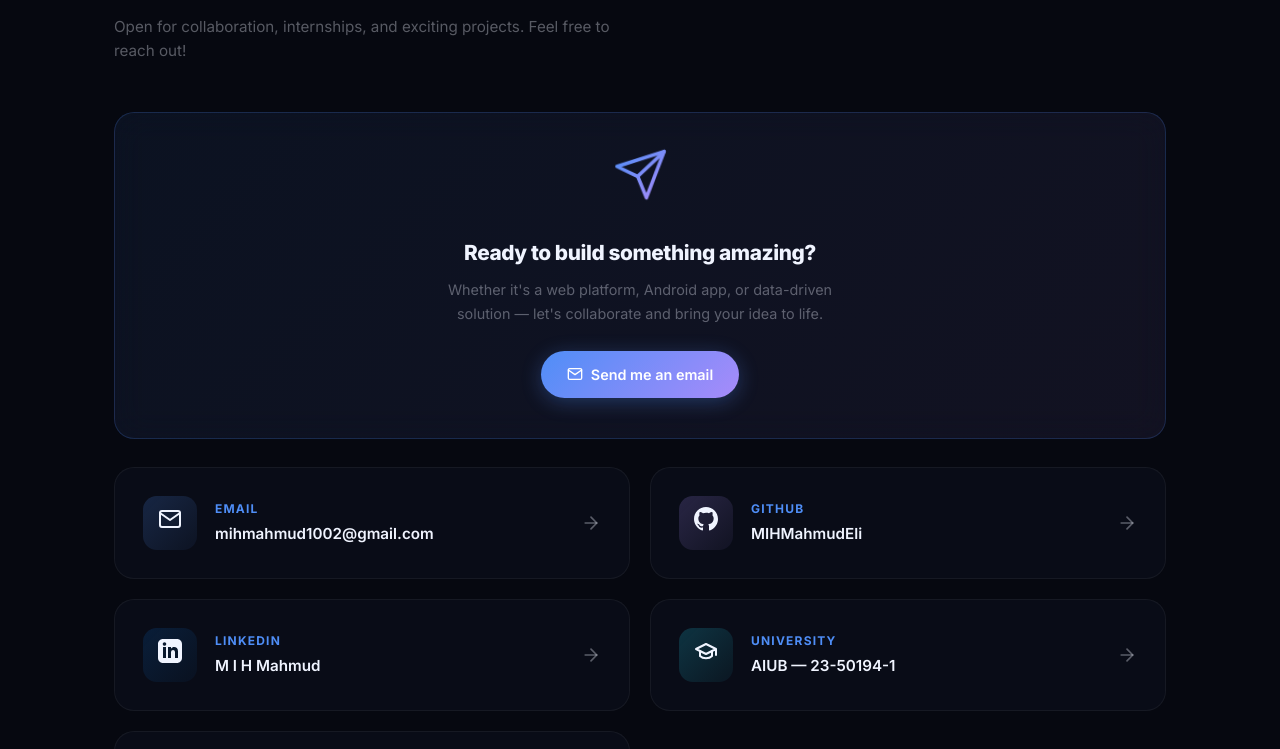
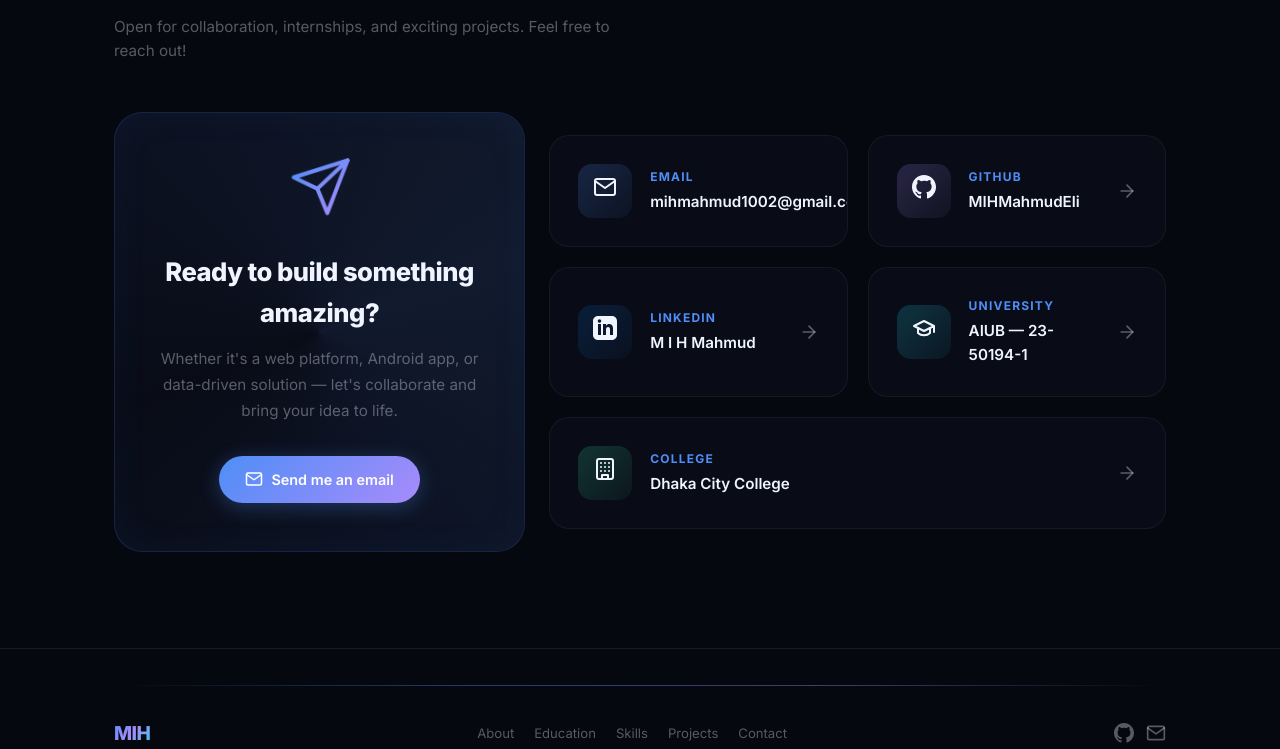
Before and after one commit to MIHMahmudEli/Portfolio, a Next.js app: page / in a window 1280 px wide. Shown: the part 5995-6744 px from the top of the page. Built offline with nearby package versions, Linux system fonts and the light colour scheme.

Commit message:
Revamp Contact section with Bento grid layout and rotating spotlight animation

```diff
--- a/app/components/Contact.tsx
+++ b/app/components/Contact.tsx
@@ -79,20 +79,14 @@ export default function Contact() {
           </p>
         </div>
 
+        <div className="contact-bento-grid">
           {/* Spotlight CTA */}
           <div
-          className="glass-card animate-in delay-1"
-          style={{
-            padding: "40px",
-            marginBottom: "28px",
-            textAlign: "center",
-            background:
-              "linear-gradient(135deg, rgba(79,142,247,0.08) 0%, rgba(167,139,250,0.08) 100%)",
-            borderColor: "rgba(79,142,247,0.2)",
-          }}
+            className="contact-spotlight glass-card animate-in delay-1"
           >
-          <div className="floating-paper-plane" aria-hidden="true" style={{ marginBottom: "20px" }}>
-            <svg width="56" height="56" viewBox="0 0 24 24" fill="none" stroke="url(#gradient-plane)" strokeWidth="1.5" strokeLinecap="round" strokeLinejoin="round">
+            <div className="contact-spotlight-glow" aria-hidden="true"></div>
+            <div className="floating-paper-plane" aria-hidden="true" style={{ marginBottom: "20px", position: "relative", zIndex: 2 }}>
+              <svg width="64" height="64" viewBox="0 0 24 24" fill="none" stroke="url(#gradient-plane)" strokeWidth="1.5" strokeLinecap="round" strokeLinejoin="round">
                 <defs>
                   <linearGradient id="gradient-plane" x1="0%" y1="0%" x2="100%" y2="100%">
                     <stop offset="0%" stopColor="#4f8ef7" />
@@ -103,26 +97,10 @@ export default function Contact() {
                 <polygon points="22 2 15 22 11 13 2 9 22 2"/>
               </svg>
             </div>
-          <h3
-            style={{
-              fontSize: "1.3rem",
-              fontWeight: 800,
-              color: "var(--text-primary)",
-              marginBottom: "8px",
-              letterSpacing: "-0.02em",
-            }}
-          >
+            <h3 className="spotlight-title">
               Ready to build something amazing?
             </h3>
-          <p
-            style={{
-              fontSize: "0.9rem",
-              color: "var(--text-muted)",
-              maxWidth: "420px",
-              margin: "0 auto 24px",
-              lineHeight: "1.7",
-            }}
-          >
+            <p className="spotlight-desc">
               Whether it&apos;s a web platform, Android app, or data-driven solution — let&apos;s
               collaborate and bring your idea to life.
             </p>
@@ -130,19 +108,9 @@ export default function Contact() {
               id="contact-email-cta"
               href="mailto:mihmahmud1002@gmail.com"
               className="btn-primary"
-            style={{ display: "inline-flex" }}
+              style={{ display: "inline-flex", position: "relative", zIndex: 2 }}
             >
-            <svg
-              width="16"
-              height="16"
-              viewBox="0 0 24 24"
-              fill="none"
-              stroke="currentColor"
-              strokeWidth="2"
-              strokeLinecap="round"
-              strokeLinejoin="round"
-              aria-hidden="true"
-            >
+              <svg width="18" height="18" viewBox="0 0 24 24" fill="none" stroke="currentColor" strokeWidth="2" strokeLinecap="round" strokeLinejoin="round" aria-hidden="true">
                 <path d="M4 4h16c1.1 0 2 .9 2 2v12c0 1.1-.9 2-2 2H4c-1.1 0-2-.9-2-2V6c0-1.1.9-2 2-2z" />
                 <polyline points="22,6 12,13 2,6" />
               </svg>
@@ -165,13 +133,13 @@ export default function Contact() {
                 <div className="contact-icon" style={{ background: item.bg }}>
                   <span aria-hidden="true">{item.icon}</span>
                 </div>
-              <div>
+                <div style={{ flex: 1 }}>
                   <p className="contact-label">{item.label}</p>
                   <p className="contact-value">{item.value}</p>
                 </div>
                 <svg
                   className="contact-card-arrow"
-                style={{ marginLeft: "auto", color: "var(--text-muted)", flexShrink: 0 }}
+                  style={{ color: "var(--text-muted)", flexShrink: 0 }}
                   width="20"
                   height="20"
                   viewBox="0 0 24 24"
@@ -189,6 +157,7 @@ export default function Contact() {
             ))}
           </div>
         </div>
+      </div>
     </section>
   );
 }
--- a/app/globals.css
+++ b/app/globals.css
@@ -1001,10 +1001,75 @@ body {
   gap: 20px;
 }
 /* ─── Contact ────────────────────────────────────────────── */
+.contact-bento-grid {
+  display: grid;
+  grid-template-columns: 1fr;
+  gap: 24px;
+}
+@media (min-width: 992px) {
+  .contact-bento-grid {
+    grid-template-columns: 1fr 1.5fr;
+    align-items: stretch;
+  }
+}
+.contact-spotlight {
+  position: relative;
+  border-radius: var(--radius-xl);
+  padding: 48px 32px;
+  background: rgba(16, 20, 36, 0.4);
+  backdrop-filter: blur(16px);
+  border: 1px solid rgba(79, 142, 247, 0.2);
+  display: flex;
+  flex-direction: column;
+  align-items: center;
+  justify-content: center;
+  text-align: center;
+  overflow: hidden;
+  box-shadow: inset 0 0 40px rgba(79, 142, 247, 0.05);
+}
+.contact-spotlight-glow {
+  position: absolute;
+  top: -50%; left: -50%;
+  width: 200%; height: 200%;
+  background: conic-gradient(from 0deg, transparent 0deg, rgba(79, 142, 247, 0.1) 180deg, transparent 360deg);
+  animation: rotateGlow 10s linear infinite;
+  pointer-events: none;
+}
+@keyframes rotateGlow {
+  100% { transform: rotate(360deg); }
+}
+.spotlight-title {
+  font-size: 1.6rem;
+  font-weight: 800;
+  color: var(--text-primary);
+  margin-bottom: 12px;
+  letter-spacing: -0.02em;
+  position: relative;
+  z-index: 2;
+}
+.spotlight-desc {
+  font-size: 0.95rem;
+  color: var(--text-muted);
+  max-width: 400px;
+  margin: 0 auto 32px;
+  line-height: 1.7;
+  position: relative;
+  z-index: 2;
+}
+
 .contact-grid {
   display: grid;
-  grid-template-columns: 1fr 1fr;
+  grid-template-columns: 1fr;
   gap: 20px;
+  align-content: center;
+}
+@media (min-width: 600px) {
+  .contact-grid {
+    grid-template-columns: 1fr 1fr;
+  }
+  .contact-card:nth-child(5) {
+    grid-column: span 2;
+  }
 }
 .contact-card {
   padding: 28px;
```
Also changed, not shown: public/previews/TrueNetMeter.png. Lines whose indentation alone changed are shown as unchanged.
